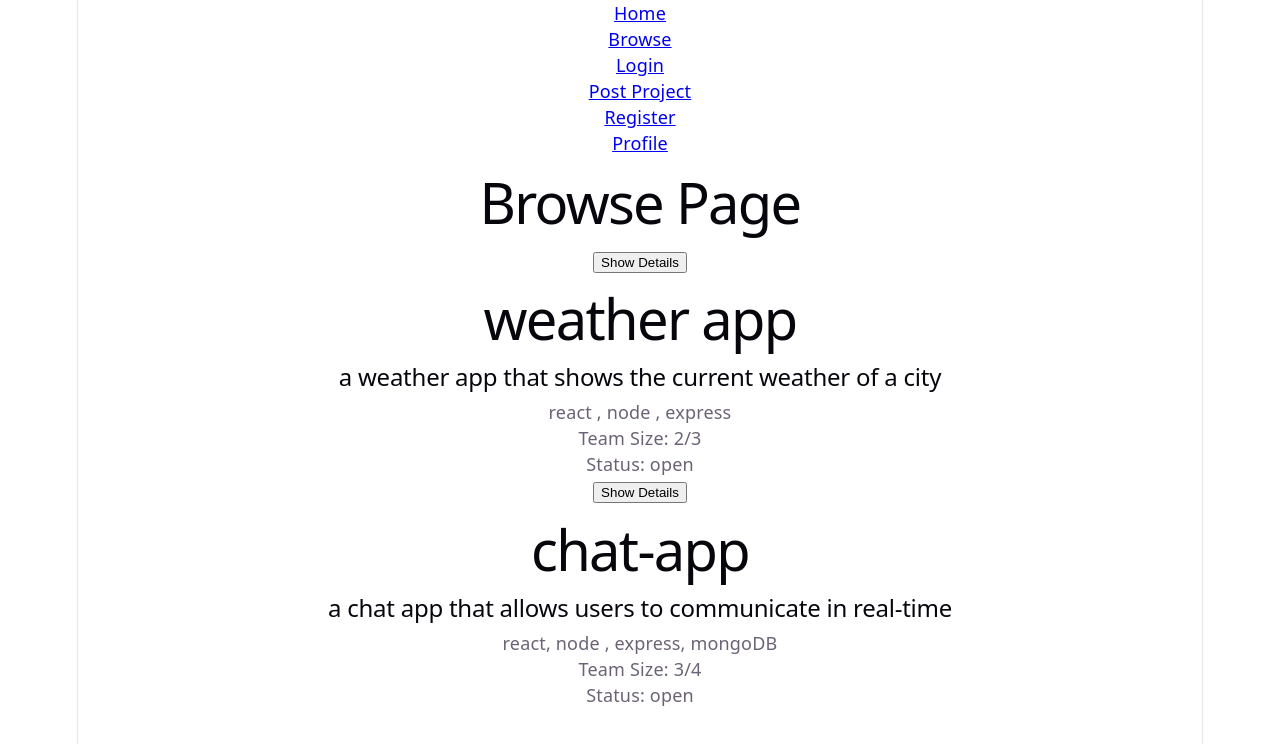
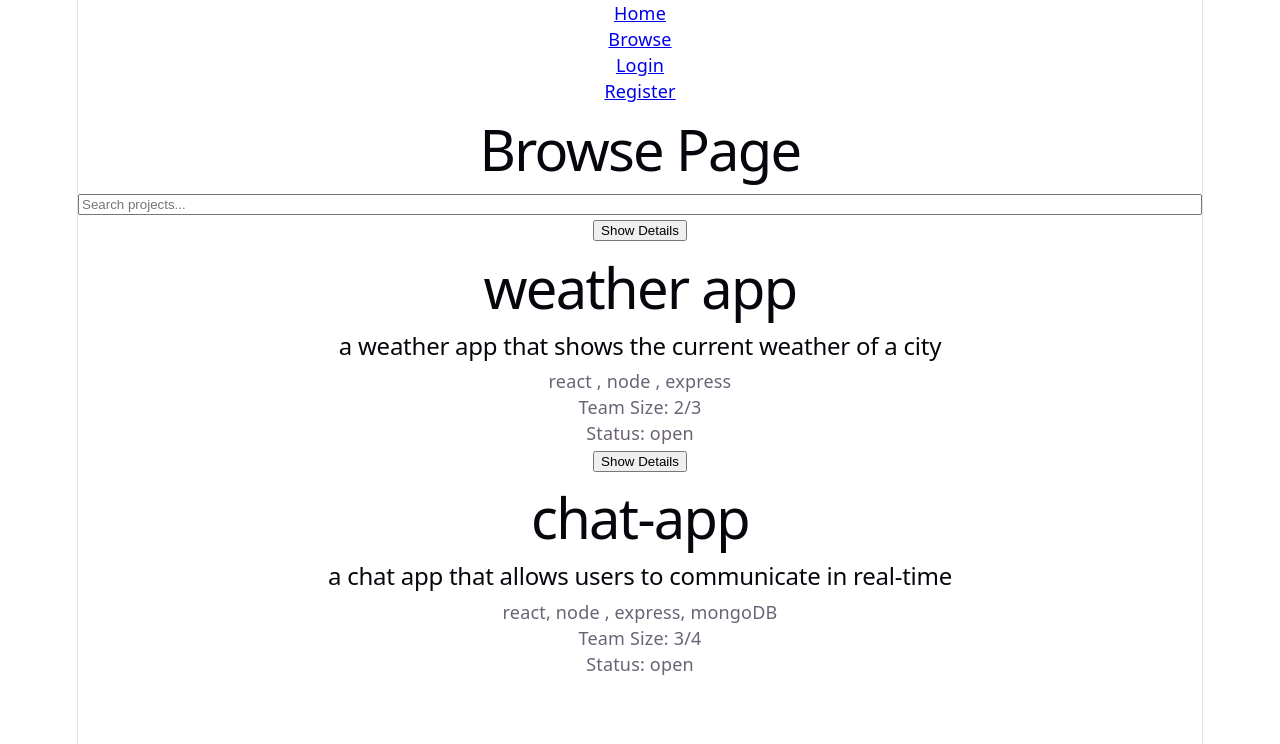
Before and after one commit to Aman18-18/collabry, a React (Vite) app in the folder client/: page /browse in a window 1280 px wide. Shown: the top 744 px of the page. Built offline with nearby package versions, Linux system fonts and the light colour scheme.

Commit message:
Complete Day 1 frontend foundation

```diff
--- a/client/src/components/Navbar.jsx
+++ b/client/src/components/Navbar.jsx
@@ -1,22 +1,28 @@
-import {Link} from "react-router-dom";
+import { Link } from "react-router-dom";
 import useAuth from "../hooks/useAuth";
 
-
-
-function Navbar(){
-
- const { user, login, logout } = useAuth();
+function Navbar() {
+    const { user, logout } = useAuth();
 
     return (
         <nav>
-            <Link to ="/">Home</Link><br></br>
-            <Link to = "/browse">Browse</Link><br></br>
-            <Link to = "/login">Login</Link><br></br>
-            <Link to = "/postproject">Post Project</Link><br></br>
-            <Link to = "/register">Register</Link><br></br>
-            <Link to = "/profile">Profile</Link>
+            <Link to="/">Home</Link><br />
+            <Link to="/browse">Browse</Link><br />
 
+            {!user && (
+                <>
+                    <Link to="/login">Login</Link><br />
+                    <Link to="/register">Register</Link><br />
+                </>
+            )}
 
+            {user && (
+                <>
+                    <Link to="/postproject">Post Project</Link><br />
+                    <Link to="/profile">Profile</Link><br />
+                    <button onClick={logout}>Logout</button>
+                </>
+            )}
         </nav>
     );
 }
--- a/client/src/pages/Browse.jsx
+++ b/client/src/pages/Browse.jsx
@@ -1,28 +1,44 @@
+import { useState } from "react";
 import ProjectCard from "../components/ProjectCard";
 import projects from "../data/projects";
-function Browse(){
 
+function Browse() {
 
-    return(
-   <>
-   <h1>Browse Page</h1>
-  {projects.map((project) => {
-    return (<ProjectCard
+    const [search, setSearch] = useState("");
 
-        id = {project.id}
-        title = {project.title}
-                 description = {project.description}
-                 techStack = {project.techStack}
-                 currentTeamSize = {project.currentTeamSize}
-                 teamSize = {project.teamSize}
-                 status = {project.status}/>
-    )
-  })
-}
+    const filteredProjects = projects.filter((project) => {
+        return (
+            project.title.toLowerCase().includes(search.toLowerCase()) ||
+            project.description.toLowerCase().includes(search.toLowerCase())
+        );
+    });
 
-   </>
-    )
+    return (
+        <>
+            <h1>Browse Page</h1>
 
+            <input
+                type="text"
+                placeholder="Search projects..."
+                value={search}
+                onChange={(event) => setSearch(event.target.value)}
+            />
+
+            {filteredProjects.map((project) => {
+                return (
+                    <ProjectCard
+                        id={project.id}
+                        title={project.title}
+                        description={project.description}
+                        techStack={project.techStack}
+                        currentTeamSize={project.currentTeamSize}
+                        teamSize={project.teamSize}
+                        status={project.status}
+                    />
+                );
+            })}
+        </>
+    );
 }
 
 export default Browse;
--- a/client/src/pages/Login.jsx
+++ b/client/src/pages/Login.jsx
@@ -22,8 +22,11 @@ function Login(){
             return;
         }
 
-        console.log("Email:", email);
-        console.log("Password:", password);
+        const user = {
+        email: email,
+        password: password
+    };
+      login(user);
      }
     return (
         <>
```
